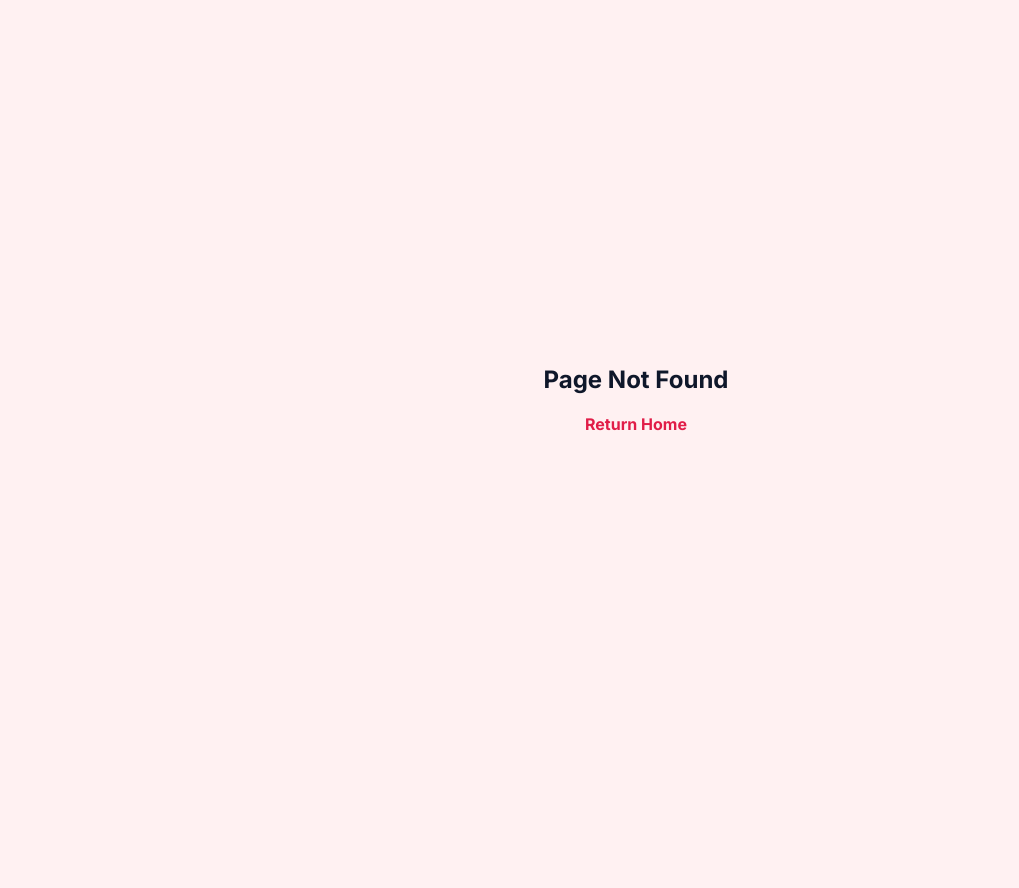
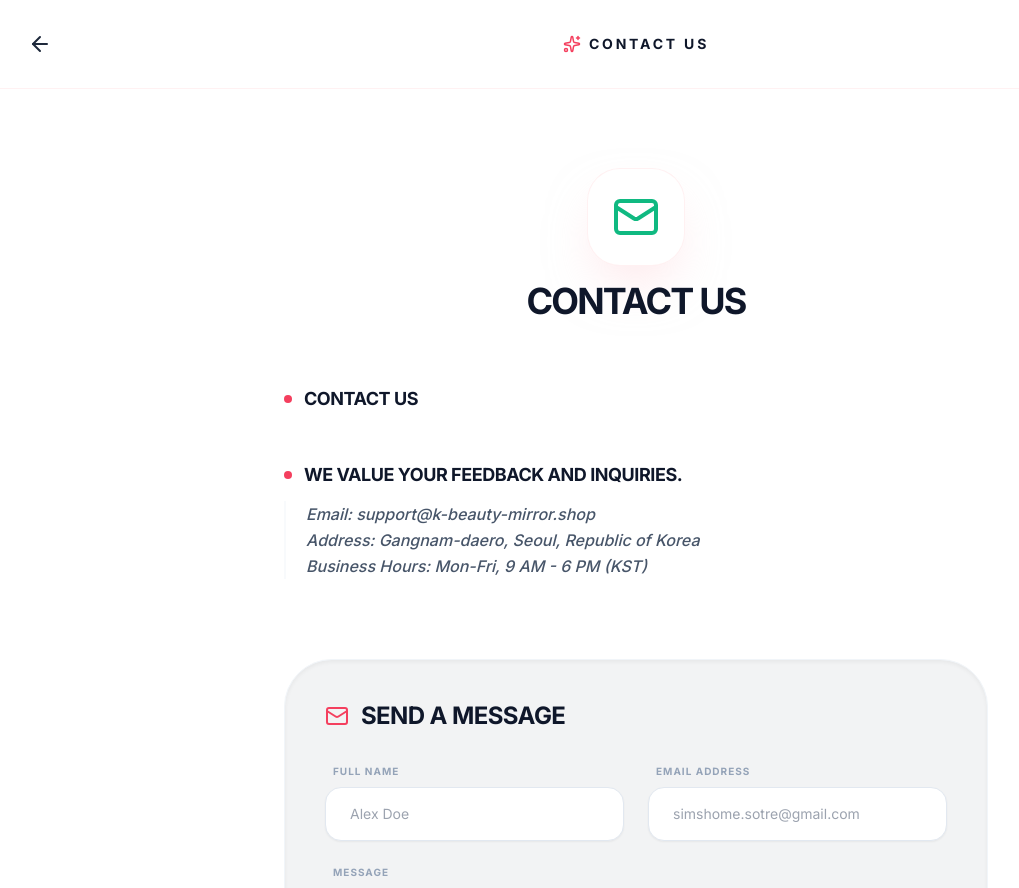
Before and after one commit to seansim-kor/Oliveyoung_Affiliate, a React (Vite) app: page /contact in a window 1280 px wide. Before the commit this address had no page. Shown: the top 888 px of the page, without its empty margins (4-1023 px from the left). Before the commit the page ends 800 px from the top, so only its background shows below. Built offline with nearby package versions, Linux system fonts and the light colour scheme.

Commit message:
feat: adjust result photo zoom, enhance 3D markers and beautify legal pages

```diff
--- a/pages/LegalPage.tsx
+++ b/pages/LegalPage.tsx
@@ -1,6 +1,6 @@
 import React, { useEffect } from 'react';
-import { useNavigate, useParams, Link } from 'react-router-dom';
-import { ArrowLeft, Shield, FileText, Info, Mail, Globe } from 'lucide-react';
+import { useNavigate, useParams, Link, useLocation } from 'react-router-dom';
+import { ArrowLeft, Shield, FileText, Info, Mail, Globe, Sparkles } from 'lucide-react';
 import { TERMS_TEXT } from '../content/legal';
 import { Footer } from '../components/Footer';
 
@@ -9,49 +9,37 @@ interface LegalPageProps {
 }
 
 export const LegalPage: React.FC<LegalPageProps> = ({ language }) => {
-    const { type } = useParams<{ type: string }>();
+    const { type: paramType } = useParams<{ type: string }>();
+    const location = useLocation();
     const navigate = useNavigate();
     const isKo = language === 'ko';
+
+    // Determine type from param or pathname
+    const type = (paramType || location.pathname.split('/').pop() || 'about') as keyof typeof TERMS_TEXT['en'];
 
     useEffect(() => {
         window.scrollTo(0, 0);
     }, [type]);
 
     const getContent = () => {
-        switch (type) {
-            case 'privacy':
-                return {
-                    title: isKo ? '개인정보처리방침' : 'Privacy Policy',
-                    icon: <Shield className="text-rose-500" />,
-                    text: TERMS_TEXT[language].privacy
-                };
-            case 'terms':
-                return {
-                    title: isKo ? '이용약관' : 'Terms of Service',
-                    icon: <FileText className="text-blue-500" />,
-                    text: TERMS_TEXT[language].terms
-                };
-            case 'about':
-                return {
-                    title: isKo ? '서비스 소개' : 'About Us',
-                    icon: <Info className="text-orange-500" />,
-                    text: TERMS_TEXT[language].about
-                };
-            case 'contact':
-                return {
-                    title: isKo ? '문의하기' : 'Contact Us',
-                    icon: <Mail className="text-emerald-500" />,
-                    text: TERMS_TEXT[language].contact
-                };
-            case 'cookies':
-                return {
-                    title: isKo ? '쿠키 정책' : 'Cookie Policy',
-                    icon: <Globe className="text-indigo-500" />,
-                    text: TERMS_TEXT[language].cookies
-                };
-            default:
-                return null;
-        }
+        const textData = TERMS_TEXT[language];
+        if (!textData[type]) return null;
+
+        const config = {
+            privacy: { title: isKo ? '개인정보처리방침' : 'Privacy Policy', icon: <Shield className="text-rose-500" /> },
+            terms: { title: isKo ? '이용약관' : 'Terms of Service', icon: <FileText className="text-blue-500" /> },
+            about: { title: isKo ? '서비스 소개' : 'About Us', icon: <Info className="text-orange-500" /> },
+            contact: { title: isKo ? '문의하기' : 'Contact Us', icon: <Mail className="text-emerald-500" /> },
+            cookies: { title: isKo ? '쿠키 정책' : 'Cookie Policy', icon: <Globe className="text-indigo-500" /> },
+        };
+
+        const pageConfig = config[type as keyof typeof config];
+        if (!pageConfig) return null;
+
+        return {
+            ...pageConfig,
+            text: textData[type]
+        };
     };
 
     const content = getContent();
@@ -59,55 +47,90 @@ export const LegalPage: React.FC<LegalPageProps> = ({ language }) => {
     if (!content) {
         return (
             <div className="min-h-screen bg-rose-50 flex items-center justify-center p-8">
-                <div className="text-center">
-                    <h1 className="text-2xl font-bold mb-4">Page Not Found</h1>
-                    <Link to="/" className="text-rose-600 font-bold">Return Home</Link>
+                <div className="text-center space-y-6">
+                    <div className="w-20 h-20 bg-white rounded-3xl shadow-xl mx-auto flex items-center justify-center">
+                        <Sparkles size={40} className="text-rose-300" />
+                    </div>
+                    <h1 className="text-2xl font-black text-slate-800 uppercase tracking-tighter">Page Not Found</h1>
+                    <Link to="/" className="inline-block bg-slate-900 text-white px-8 py-3 rounded-full font-bold uppercase tracking-widest hover:scale-105 transition-transform shadow-xl">
+                        Return Home
+                    </Link>
                 </div>
             </div>
         );
     }
 
+    // Parse text into sections for better UI
+    const sections = content.text.trim().split('\n\n');
+
     return (
-        <div className="min-h-screen bg-rose-50 flex flex-col">
-            <header className="p-6 flex items-center justify-between border-b border-rose-100 bg-white/80 backdrop-blur-md sticky top-0 z-50">
-                <button onClick={() => navigate(-1)} className="p-2 hover:bg-rose-50 rounded-full transition-colors">
+        <div className="min-h-screen bg-white flex flex-col font-sans selection:bg-rose-500/30">
+            <header className="p-6 flex items-center justify-between border-b border-rose-50 bg-white/80 backdrop-blur-md sticky top-0 z-50">
+                <button onClick={() => navigate(-1)} className="p-2 hover:bg-rose-50 rounded-full transition-all active:scale-95">
                     <ArrowLeft size={24} className="text-slate-800" />
                 </button>
-                <h1 className="text-lg font-black uppercase tracking-tighter text-slate-900">
-                    {content.title}
-                </h1>
+                <div className="flex items-center gap-2">
+                    <Sparkles size={18} className="text-rose-500" />
+                    <h1 className="text-sm font-black uppercase tracking-[0.2em] text-slate-900">
+                        {content.title}
+                    </h1>
+                </div>
                 <div className="w-10"></div> {/* Spacer */}
             </header>
 
-            <main className="flex-grow max-w-2xl mx-auto w-full p-8 py-16">
-                <div className="flex justify-center mb-8">
-                    <div className="p-4 bg-white rounded-3xl shadow-xl shadow-rose-200/50">
-                        {React.cloneElement(content.icon as React.ReactElement, { size: 40 })}
+            <main className="flex-grow max-w-3xl mx-auto w-full p-8 py-20">
+                <div className="flex flex-col items-center mb-16 space-y-4">
+                    <div className="p-6 bg-white rounded-[2rem] shadow-2xl shadow-rose-200/50 ring-1 ring-rose-50 animate-in zoom-in duration-700">
+                        {React.cloneElement(content.icon as React.ReactElement, { size: 48 })}
                     </div>
+                    <h2 className="text-3xl md:text-4xl font-black text-slate-900 uppercase tracking-tighter text-center max-w-md leading-tight">
+                        {content.title}
+                    </h2>
                 </div>
 
-                <div className="bg-white rounded-[2.5rem] p-10 shadow-2xl shadow-rose-200/30 border border-white">
-                    <div className="prose prose-rose max-w-none">
-                        <pre className="whitespace-pre-wrap font-sans text-slate-700 leading-relaxed text-sm antialiased">
-                            {content.text}
-                        </pre>
-                    </div>
+                <div className="space-y-12">
+                    {sections.map((section, idx) => {
+                        const lines = section.split('\n');
+                        const title = lines[0];
+                        const body = lines.slice(1).join('\n');
+
+                        return (
+                            <div key={idx} className="space-y-3 animate-in fade-in slide-in-from-bottom-4 duration-500" style={{ animationDelay: `${idx * 100}ms` }}>
+                                <h3 className="text-lg font-black text-slate-900 uppercase tracking-tight flex items-center gap-3">
+                                    <span className="w-2 h-2 bg-rose-500 rounded-full"></span>
+                                    {title}
+                                </h3>
+                                <div className="text-slate-600 leading-relaxed text-base font-medium whitespace-pre-wrap pl-5 border-l-2 border-slate-50 italic">
+                                    {body}
+                                </div>
+                            </div>
+                        );
+                    })}
                 </div>
 
                 {type === 'contact' && (
-                    <div className="mt-12 p-8 bg-slate-900 rounded-[2rem] text-white shadow-xl">
-                        <h3 className="text-xl font-bold mb-4 uppercase tracking-tight">Send us a message</h3>
-                        <div className="space-y-4">
-                            <div>
-                                <label className="text-[10px] font-bold uppercase tracking-widest text-white/50 block mb-1">Email</label>
-                                <input type="email" placeholder="your@email.com" className="w-full bg-white/10 border border-white/10 rounded-xl px-4 py-3 text-sm focus:outline-none focus:ring-2 focus:ring-rose-500" />
+                    <div className="mt-20 p-10 bg-slate-900/5 rounded-[3rem] border border-slate-100 shadow-inner">
+                        <h3 className="text-2xl font-black text-slate-900 mb-8 uppercase tracking-tight flex items-center gap-3">
+                            <Mail size={24} className="text-rose-500" />
+                            {isKo ? '문의 메시지 전송' : 'Send a Message'}
+                        </h3>
+                        <div className="space-y-6">
+                            <div className="grid md:grid-cols-2 gap-6">
+                                <div className="space-y-2">
+                                    <label className="text-[10px] font-black uppercase tracking-widest text-slate-400 block ml-2">{isKo ? '성함' : 'Full Name'}</label>
+                                    <input type="text" placeholder={isKo ? "홍길동" : "Alex Doe"} className="w-full bg-white border border-slate-200 rounded-2xl px-6 py-4 text-sm focus:outline-none focus:ring-2 focus:ring-rose-500/20 focus:border-rose-500 transition-all shadow-sm" />
+                                </div>
+                                <div className="space-y-2">
+                                    <label className="text-[10px] font-black uppercase tracking-widest text-slate-400 block ml-2">{isKo ? '이메일' : 'Email Address'}</label>
+                                    <input type="email" placeholder="simshome.sotre@gmail.com" className="w-full bg-white border border-slate-200 rounded-2xl px-6 py-4 text-sm focus:outline-none focus:ring-2 focus:ring-rose-500/20 focus:border-rose-500 transition-all shadow-sm" />
+                                </div>
                             </div>
-                            <div>
-                                <label className="text-[10px] font-bold uppercase tracking-widest text-white/50 block mb-1">Message</label>
-                                <textarea rows={4} placeholder="How can we help?" className="w-full bg-white/10 border border-white/10 rounded-xl px-4 py-3 text-sm focus:outline-none focus:ring-2 focus:ring-rose-500" />
+                            <div className="space-y-2">
+                                <label className="text-[10px] font-black uppercase tracking-widest text-slate-400 block ml-2">{isKo ? '내용' : 'Message'}</label>
+                                <textarea rows={5} placeholder={isKo ? '궁금하신 내용을 입력해 주세요...' : 'How can we help you today?'} className="w-full bg-white border border-slate-200 rounded-2xl px-6 py-4 text-sm focus:outline-none focus:ring-2 focus:ring-rose-500/20 focus:border-rose-500 transition-all shadow-sm" />
                             </div>
-                            <button className="w-full bg-rose-500 hover:bg-rose-600 py-4 rounded-xl font-bold uppercase tracking-widest transition-colors">
-                                Submit
+                            <button className="w-full bg-slate-900 hover:bg-rose-600 text-white py-5 rounded-2xl font-black uppercase tracking-widest transition-all shadow-xl hover:scale-[1.02] active:scale-[0.98]">
+                                {isKo ? '문의하기' : 'Submit Inquiry'}
                             </button>
                         </div>
                     </div>
```
Also changed, not shown: components/AnalysisOverlay.tsx (+53 -23 lines).
